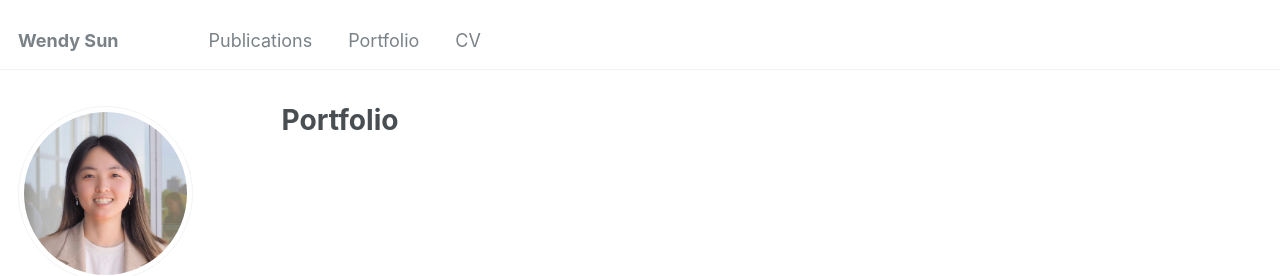
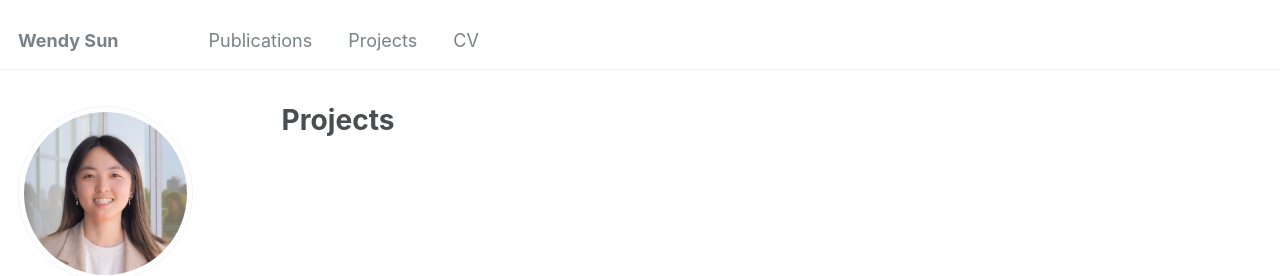
Before and after one commit to sun-wendy/sun-wendy.github.io, a Jekyll site: the page built from _pages/projects.html, in a window 1280 px wide. Shown: the top 276 px of the page. Built offline with Jekyll 4.4.1, drawn with Linux system fonts in a browser that asks for light colours; some web fonts are replaced.

Commit message:
Rename Projects page

```diff
--- a/_config.yml
+++ b/_config.yml
@@ -159,7 +159,7 @@
   publications:
     output: true
     permalink: /:collection/:path/
-  portfolio:
+  projects:
     output: true
     permalink: /:collection/:path/
 
@@ -202,10 +202,10 @@
       author_profile: true
       share: true
       comments: true
-  # _portfolio
+  # _projects
   - scope:
       path: ""
-      type: portfolio
+      type: projects
     values:
       layout: single
       author_profile: true
--- a/_data/navigation.yml
+++ b/_data/navigation.yml
@@ -3,8 +3,8 @@
   - title: "Publications"
     url: /publications/
 
-  - title: "Portfolio"
-    url: /portfolio/
+  - title: "Projects"
+    url: /projects/
 
   - title: "CV"
     url: /cv/
--- a/_pages/portfolio.html
+++ b/_pages/projects.html
@@ -1,12 +1,12 @@
 ---
 layout: archive
-title: "Portfolio"
-permalink: /portfolio/
+title: "Projects"
+permalink: /projects/
 author_profile: true
 ---
 
 {% include base_path %}
 
-{% for post in site.portfolio %}
+{% for post in site.projects %}
   {% include archive-single.html %}
 {% endfor %}
```
Also changed, not shown: 1 other file.
